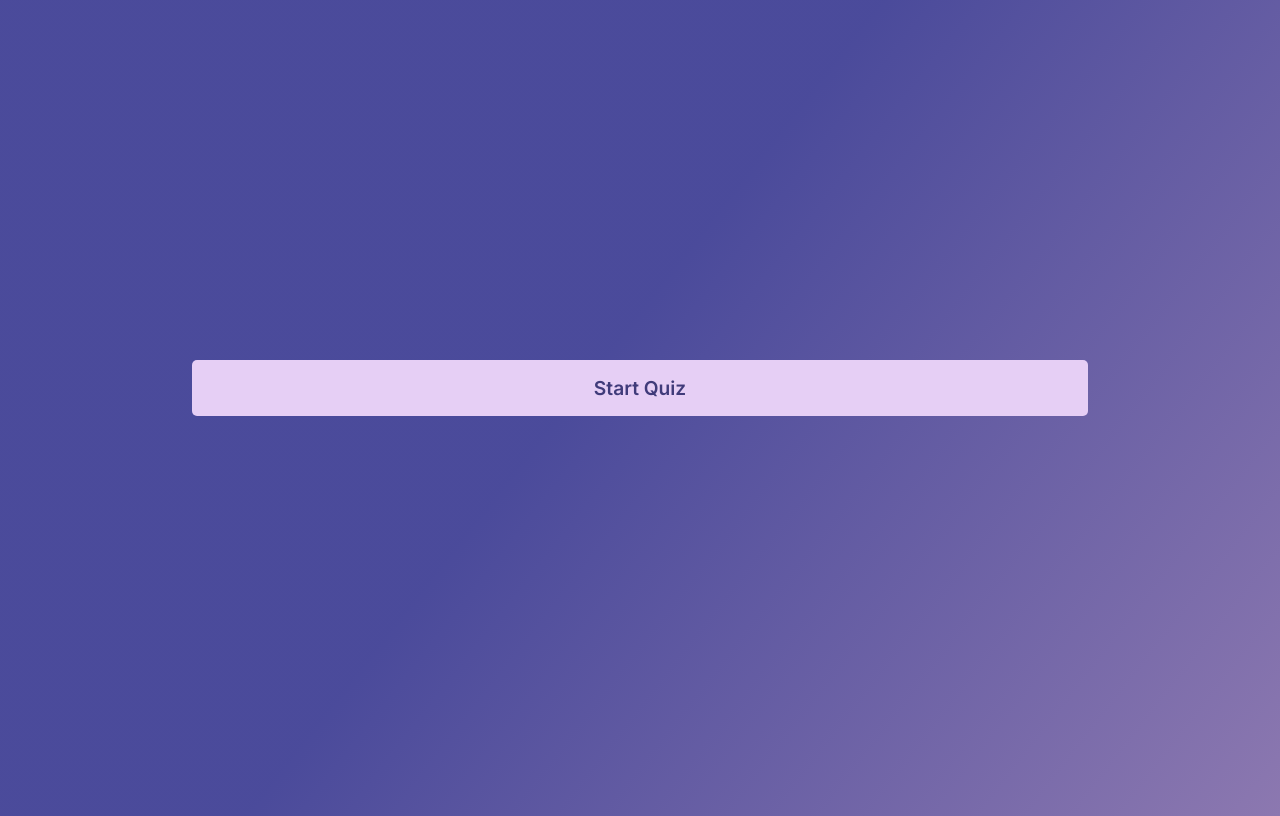
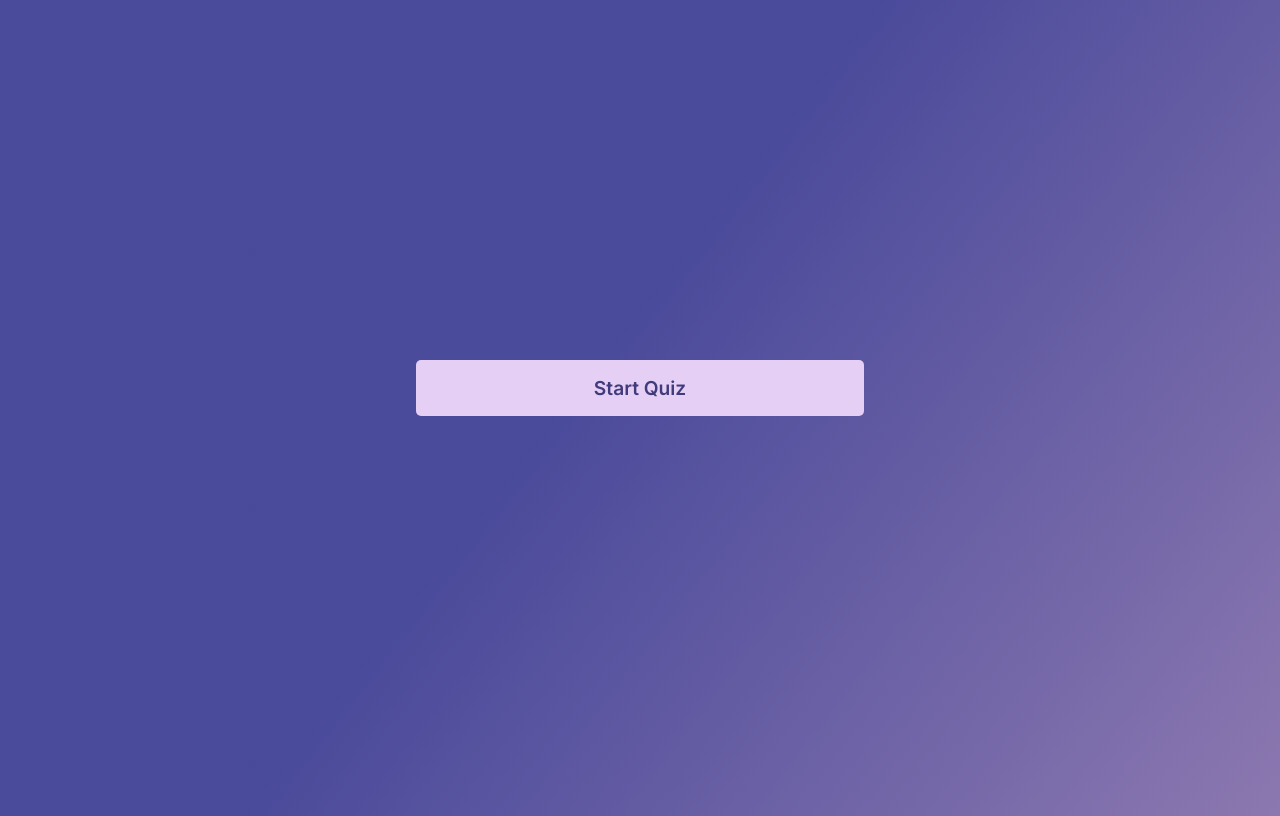
Before and after one commit to malisara/quiz-app, a plain HTML site: page index.html in a window 1280 px wide. Drawn offline with Linux system fonts and the light colour scheme.

Commit message:
responsive display

```diff
--- a/style.css
+++ b/style.css
@@ -50,12 +50,19 @@ img {
     overflow: hidden;
 }
 
+@media screen and (min-width: 800px) {
+
+    #button,
+    #quiz-div {
+        width: 35%;
+    }
+}
+
 #points-div {
     height: 16rem;
     width: 90%;
     align-items: center;
 }
-
 
 h4 {
     font-family: 'Inter', sans-serif;
@@ -114,5 +121,3 @@ label {
     padding-left: 1rem;
     font-family: 'Inter', sans-serif;
 }
-
-/*TODO Desktop style*/
```
